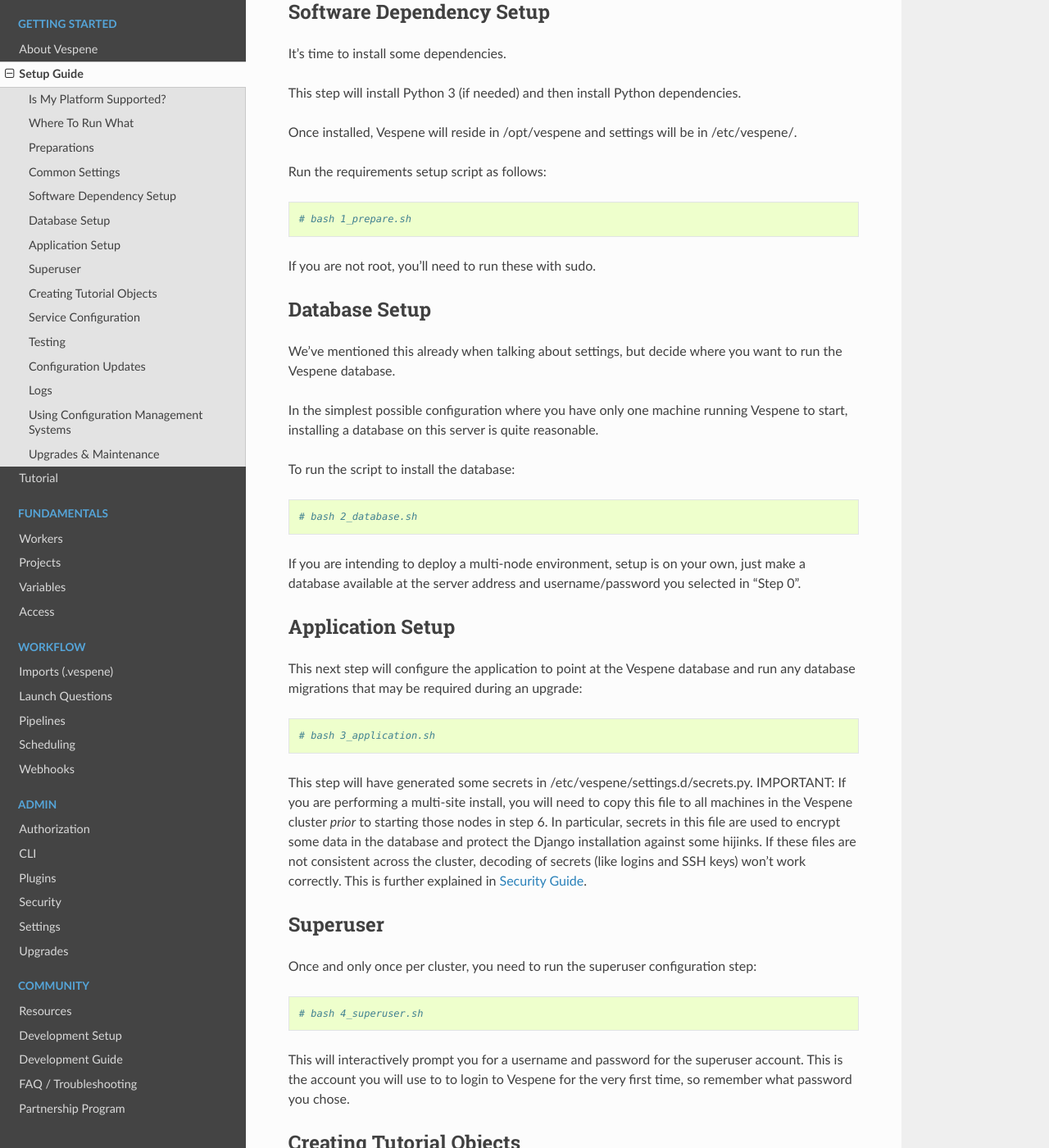
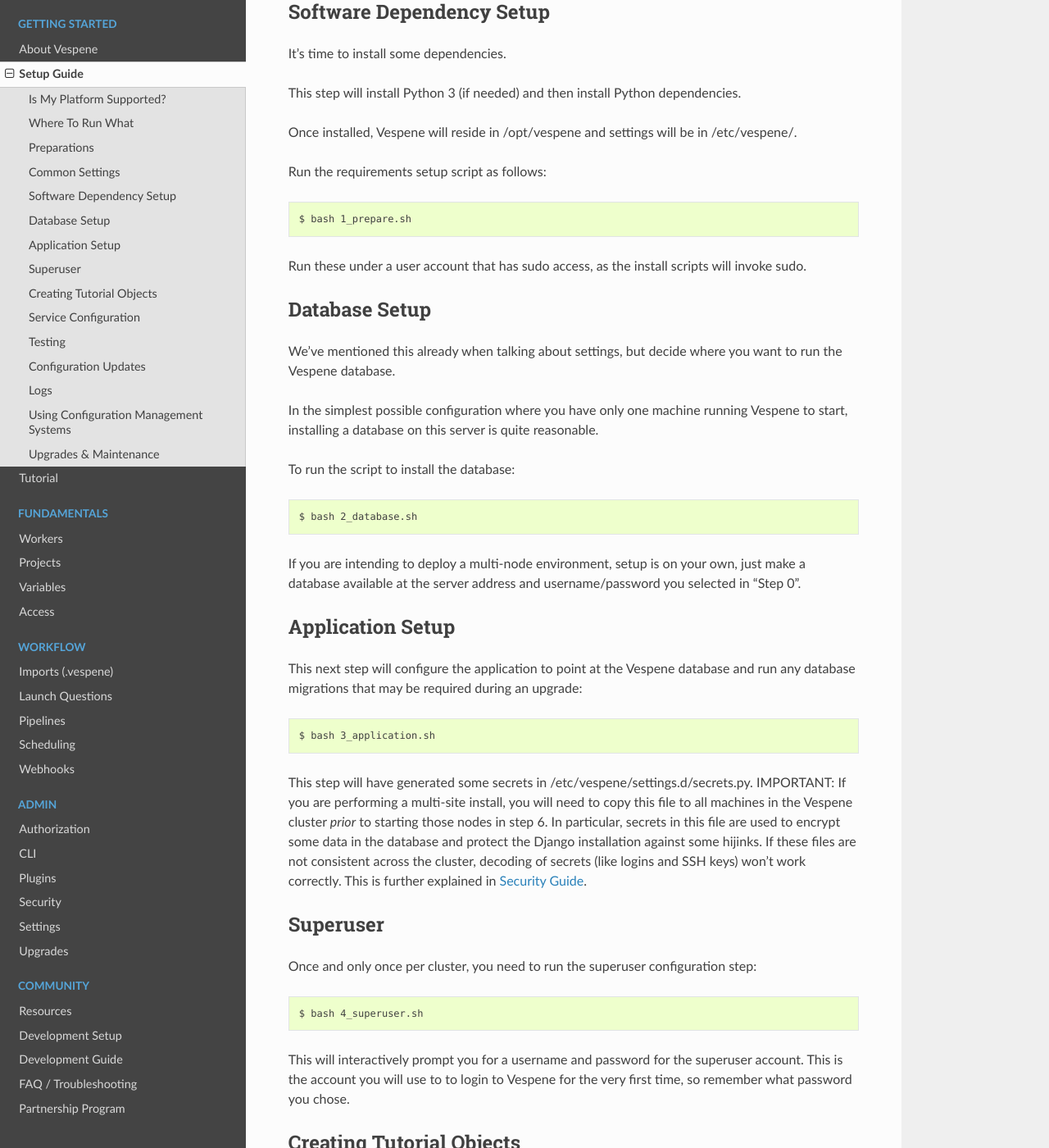
Before and after one commit to vespene-io/_old_vespene, a Sphinx documentation site: the page built from docs/source/setup.rst, in a window 1280 px wide and 1400 px high, scrolled down 3166 px. Shown: the whole window at 82% size. Built offline with Sphinx 7.4.7 and the Read the Docs theme 2.0.0, drawn with Linux system fonts in a browser that asks for light colours; some of the changed text lies outside the part shown.

Commit message:
clarify platforms, install users, etc

```diff
--- a/docs/source/setup.rst
+++ b/docs/source/setup.rst
@@ -108,7 +108,7 @@
 database password and don't just use the default, but the other settings are pretty good
 starting choices::
 
-	# vim 0_common.sh
+	$ vim 0_common.sh
 
 Note the database address you chose in this file. If you plan to use an external database,
 name that hostname now, and keep that in mind when you get to the database setup step a bit later on.
@@ -134,9 +134,9 @@
 
 Run the requirements setup script as follows::
 
-	# bash 1_prepare.sh
+	$ bash 1_prepare.sh
 
-If you are not root, you'll need to run these with sudo.
+Run these under a user account that has sudo access, as the install scripts will invoke sudo.
 
 Database Setup
 --------------
@@ -148,7 +148,7 @@
 
 To run the script to install the database::
 
-	# bash 2_database.sh
+	$ bash 2_database.sh
 
 If you are intending to deploy a multi-node environment, setup is on your own, just
 make a database available at the server address and username/password you selected in "Step 0".
@@ -159,7 +159,7 @@
 This next step will configure the application to point at the Vespene database and
 run any database migrations that may be required during an upgrade::
 
-	# bash 3_application.sh
+	$ bash 3_application.sh
 
 This step will have generated some secrets in /etc/vespene/settings.d/secrets.py. IMPORTANT: If you are performing
 a multi-site install, you will need to copy this file to all machines in the Vespene cluster *prior*
@@ -172,7 +172,7 @@
 
 Once and only once per cluster, you need to run the superuser configuration step::
 
-	# bash 4_superuser.sh
+	$ bash 4_superuser.sh
 
 This will interactively prompt you for a username and password for the superuser account.  This is the
 account you will use to to login to Vespene for the very first time, so remember what password you
@@ -187,7 +187,7 @@
 initially seeing a blank screen might not give users the best initial experience, so the next command
 will create some basic objects for learning Vespene::
 
-	# bash 5_tutorial.sh
+	$ bash 5_tutorial.sh
 
 .. _supervisor:
 
@@ -200,13 +200,13 @@
 You will automatically get a copy of the webserver and also any worker processes configured in 0_common.sh
 will also be added to the supervisor config.
 
-	# bash 6_services.sh
+	$ bash 6_services.sh
 
 If you ever want to change how many worker processes run on each node (and which ones), you
 can just edit the common configuration and rerun this step on that particular node::
 
-	# vi 0_common.sh
-	# bash 6_services.sh
+	$ vi 0_common.sh
+	$ bash 6_services.sh
 
 You could of course also edit the supervisor config directly in /etc/supervisord and then restart the
 "vespene.service" systemd service.
```
